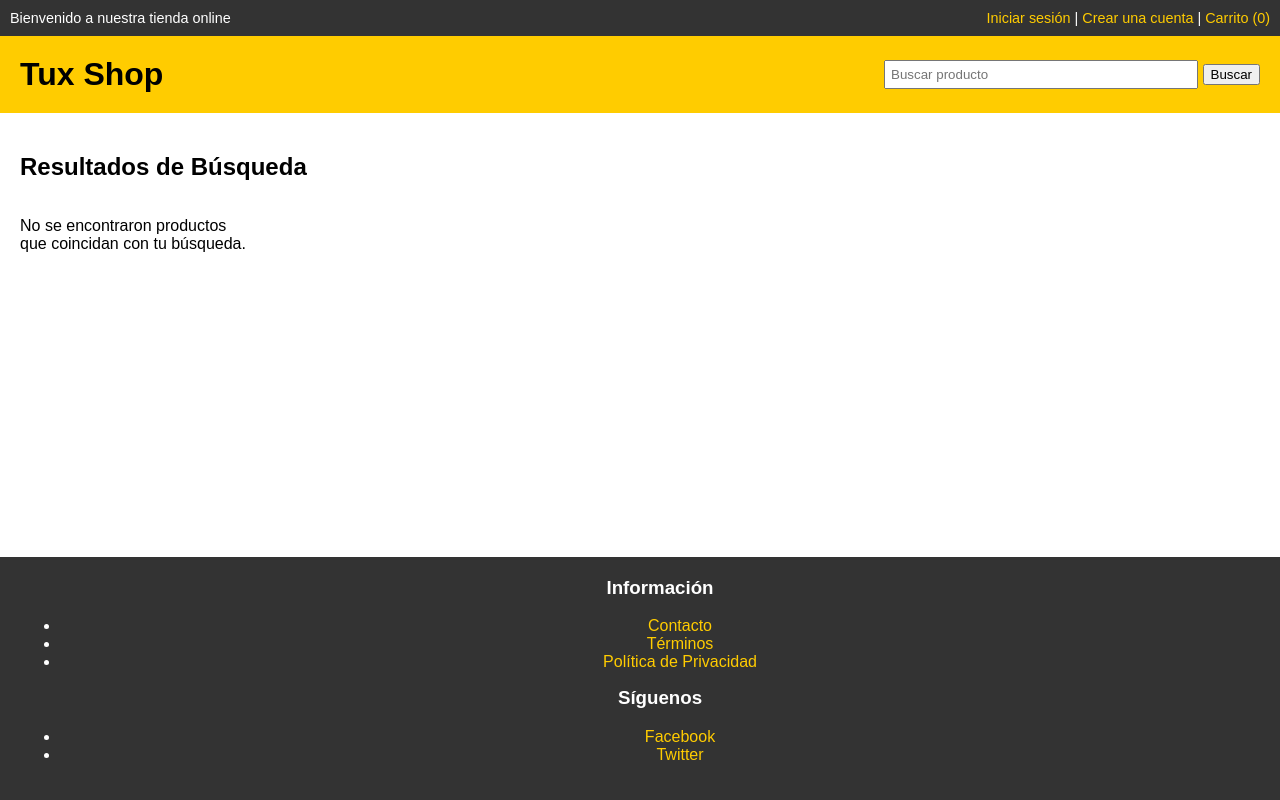
After one commit to aalopez30/SemestralDesarrollo, a PHP site: page /resultados_busqueda.php in a window 1280 px wide. The commit adds this page. Run offline with PHP 8.4, Linux system fonts and the light colour scheme; data that the repository does not hold is empty.

Commit message:
busqueda

```diff
--- /dev/null
+++ b/resultados_busqueda.php
@@ -0,0 +1,83 @@
+<?php
+session_start();
+$productos = isset($_SESSION['resultados_busqueda']) ? $_SESSION['resultados_busqueda'] : [];
+?>
+
+<!DOCTYPE html>
+<html lang="es">
+<head>
+    <meta charset="UTF-8">
+    <meta name="viewport" content="width=device-width, initial-scale=1.0">
+    <title>Resultados de Búsqueda - Tux Shop</title>
+    <link rel="stylesheet" href="estilos.css">
+</head>
+<body>
+    <!-- Barra Superior -->
+    <div class="barra-superior">
+        <div class="izquierda">Bienvenido a nuestra tienda online</div>
+        <div class="derecha">
+            <?php if (isset($_SESSION['user_name'])): ?>
+                <span>Bienvenido, <?php echo $_SESSION['user_name']; ?> | </span>
+                <a href="perfil.php">Mi perfil</a> |
+                <a href="logout.php">Cerrar sesión</a> |
+            <?php else: ?>
+                <a href="login.html">Iniciar sesión</a> |
+                <a href="registro.html">Crear una cuenta</a> |
+            <?php endif; ?>
+            <a href="carrito-usuario.php" class="carrito-link">
+                Carrito (<span id="numero-carrito"><?php echo count($_SESSION['carrito'] ?? []); ?></span>)
+            </a>
+        </div>
+    </div>
+
+    <!-- Encabezado -->
+    <header>
+        <h1>Tux Shop</h1>
+        <form action="buscar.php" method="GET">
+            <input type="text" name="buscar" placeholder="Buscar producto" value="">
+            <button type="submit">Buscar</button>
+        </form>
+    </header>
+
+    <!-- Resultados de Búsqueda -->
+    <section class="productos">
+        <h2>Resultados de Búsqueda</h2>
+        <div class="grid-productos">
+            <?php if (empty($productos)): ?>
+                <p>No se encontraron productos que coincidan con tu búsqueda.</p>
+            <?php else: ?>
+                <?php foreach ($productos as $producto): ?>
+                    <div class="producto">
+                        <img src="<?php echo $producto['imagen']; ?>" alt="<?php echo $producto['nombre']; ?>">
+                        <h3><?php echo $producto['nombre']; ?></h3>
+                        <p><?php echo $producto['descripcion']; ?></p>
+                        <p>$<?php echo number_format($producto['precio'], 2); ?></p>
+                        <button onclick="agregarAlCarrito('<?php echo $producto['nombre']; ?>', <?php echo $producto['precio']; ?>, '<?php echo $producto['imagen']; ?>')">Agregar al carrito</button>
+                    </div>
+                <?php endforeach; ?>
+            <?php endif; ?>
+        </div>
+    </section>
+
+    <!-- Footer -->
+    <footer>
+        <div class="info">
+            <h3>Información</h3>
+            <ul>
+                <li><a href="#">Contacto</a></li>
+                <li><a href="#">Términos</a></li>
+                <li><a href="#">Política de Privacidad</a></li>
+            </ul>
+        </div>
+        <div class="social">
+            <h3>Síguenos</h3>
+            <ul>
+                <li><a href="#">Facebook</a></li>
+                <li><a href="#">Twitter</a></li>
+            </ul>
+        </div>
+    </footer>
+
+    <script src="script.js"></script>
+</body>
+</html>
--- a/script.js
+++ b/script.js
@@ -99,7 +99,6 @@ function actualizarNumeroCarrito() {
     .catch(error => console.error('Error al actualizar el número del carrito:', error));
 }
 
-// Actualizar el número del carrito al cargar la página
 document.addEventListener('DOMContentLoaded', actualizarNumeroCarrito);
 
 // Solo actualizar el carrito completo si estamos en la página del carrito
```
Also changed, not shown: buscar.php (+10 -9 lines), index.php (+6 -4 lines).
